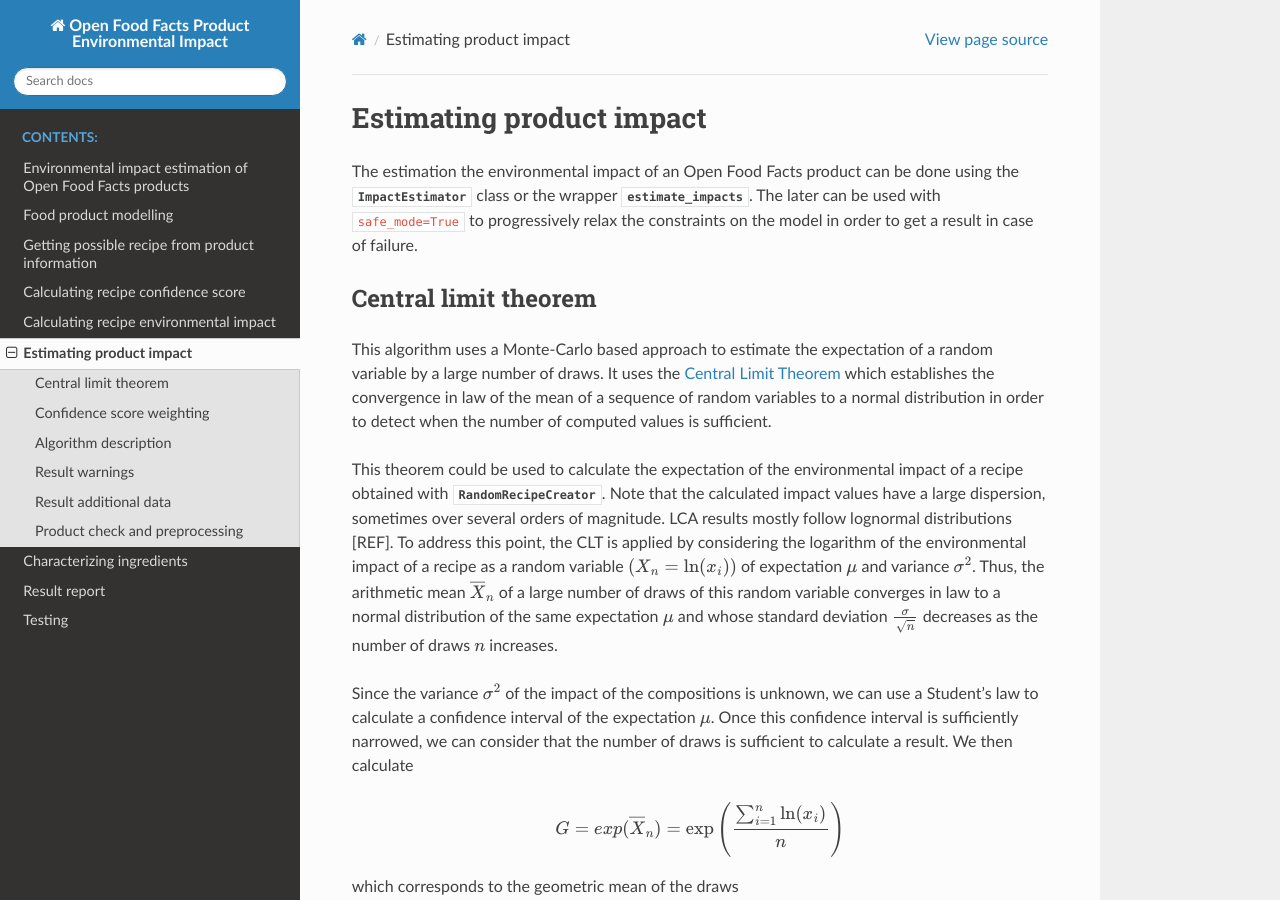
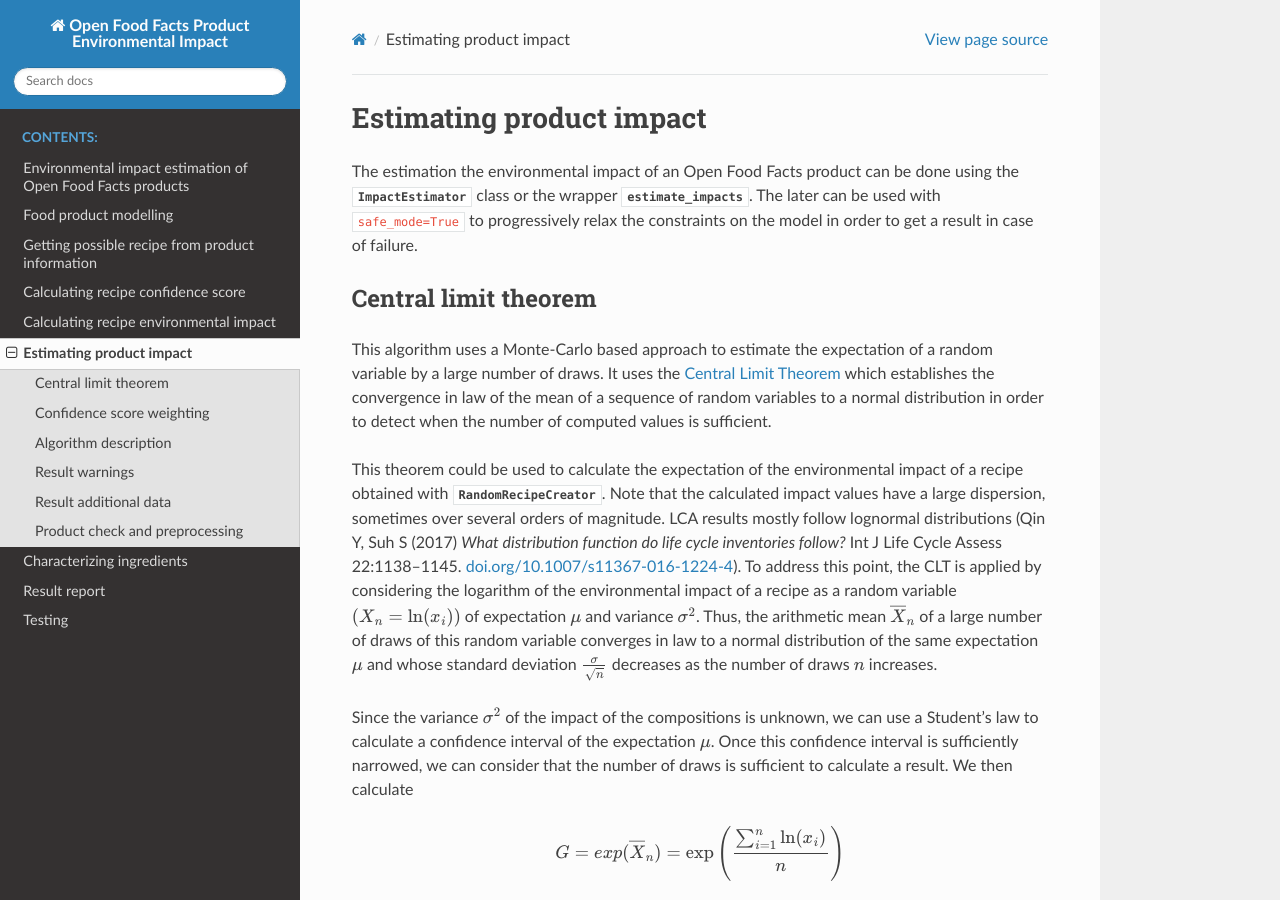
Before and after one commit to openfoodfacts/off-product-environmental-impact, a Sphinx documentation site: the page built from doc/source/estimating-product-impact.rst, in a window 1280 px wide and 900 px high. Built offline with Sphinx 7.4.7 and the Read the Docs theme 2.0.0, drawn with Linux system fonts in a browser that asks for light colours.

Commit message:
Added citation #13

```diff
--- a/doc/source/estimating-product-impact.rst
+++ b/doc/source/estimating-product-impact.rst
@@ -8,7 +8,7 @@ Central limit theorem
 
 This algorithm uses a Monte-Carlo based approach to estimate the expectation of a random variable by a large number of draws. It uses the `Central Limit Theorem <https://en.wikipedia.org/wiki/Central_limit_theorem>`_ which establishes the convergence in law of the mean of a sequence of random variables to a normal distribution in order to detect when the number of computed values is sufficient.
 
-This theorem could be used to calculate the expectation of the environmental impact of a recipe obtained with :class:`~impacts_estimation.impacts_estimation.RandomRecipeCreator`. Note that the calculated impact values have a large dispersion, sometimes over several orders of magnitude. LCA results mostly follow lognormal distributions [REF]. To address this point, the CLT is applied by considering the logarithm of the environmental impact of a recipe as a random variable :math:`(X_n=\ln(x_i))` of expectation :math:`\mu` and variance :math:`\sigma^2`.
+This theorem could be used to calculate the expectation of the environmental impact of a recipe obtained with :class:`~impacts_estimation.impacts_estimation.RandomRecipeCreator`. Note that the calculated impact values have a large dispersion, sometimes over several orders of magnitude. LCA results mostly follow lognormal distributions (Qin Y, Suh S (2017) *What distribution function do life cycle inventories follow?* Int J Life Cycle Assess 22:1138–1145. `doi.org/10.1007/s11367-016-1224-4 <https://doi.org/10.1007/s11367-016-1224-4>`_). To address this point, the CLT is applied by considering the logarithm of the environmental impact of a recipe as a random variable :math:`(X_n=\ln(x_i))` of expectation :math:`\mu` and variance :math:`\sigma^2`.
 Thus, the arithmetic mean :math:`\overline{X}_n` of a large number of draws of this random variable converges in law to a normal distribution of the same expectation :math:`\mu` and whose standard deviation :math:`\frac{\sigma}{\sqrt{n}}` decreases as the number of draws :math:`n` increases.
 
 Since the variance :math:`\sigma^2` of the impact of the compositions is unknown, we can use a Student's law to calculate a confidence interval of the expectation :math:`\mu`. Once this confidence interval is sufficiently narrowed, we can consider that the number of draws is sufficient to calculate a result. We then calculate
```
